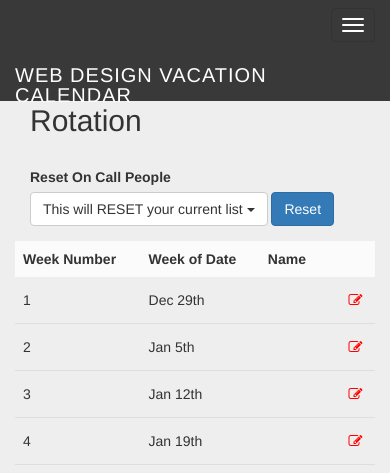
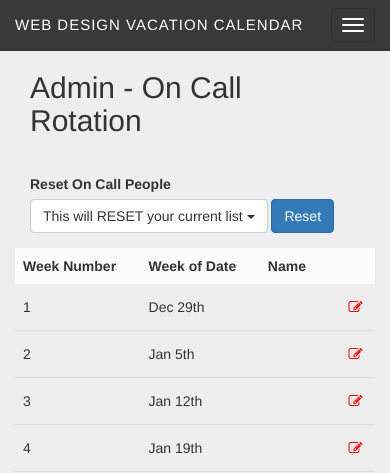
Before and after one commit to ronpearl/Vacation-Calendar, a PHP site: page /admin/oncallRotation.php in a window 390 px wide. Shown: the top 473 px of the page. Run offline with PHP 8.4, Linux system fonts and the light colour scheme; the visitor is signed in with stand-in values (Sample User, id 1); data comes from the database, SQL or seed files in the repository; some libraries are stand-ins or nearby versions.

Commit message:
Brand Update
Updated brand name to downsize on small screens.

```diff
--- a/css/main.css
+++ b/css/main.css
@@ -25,6 +25,12 @@
     color: #FEFEFE;
 }
 
+@media (max-width: 768px)
+{
+	.navbar-brand {
+    	font-size: 15px;
+	}
+}
 
 
 
@@ -143,3 +149,7 @@
     border-bottom: 1px solid #dedede;
     padding: 13px 8px;
 }
+
+.oncallSelect {
+    margin: 7px 0 0;
+}
```
